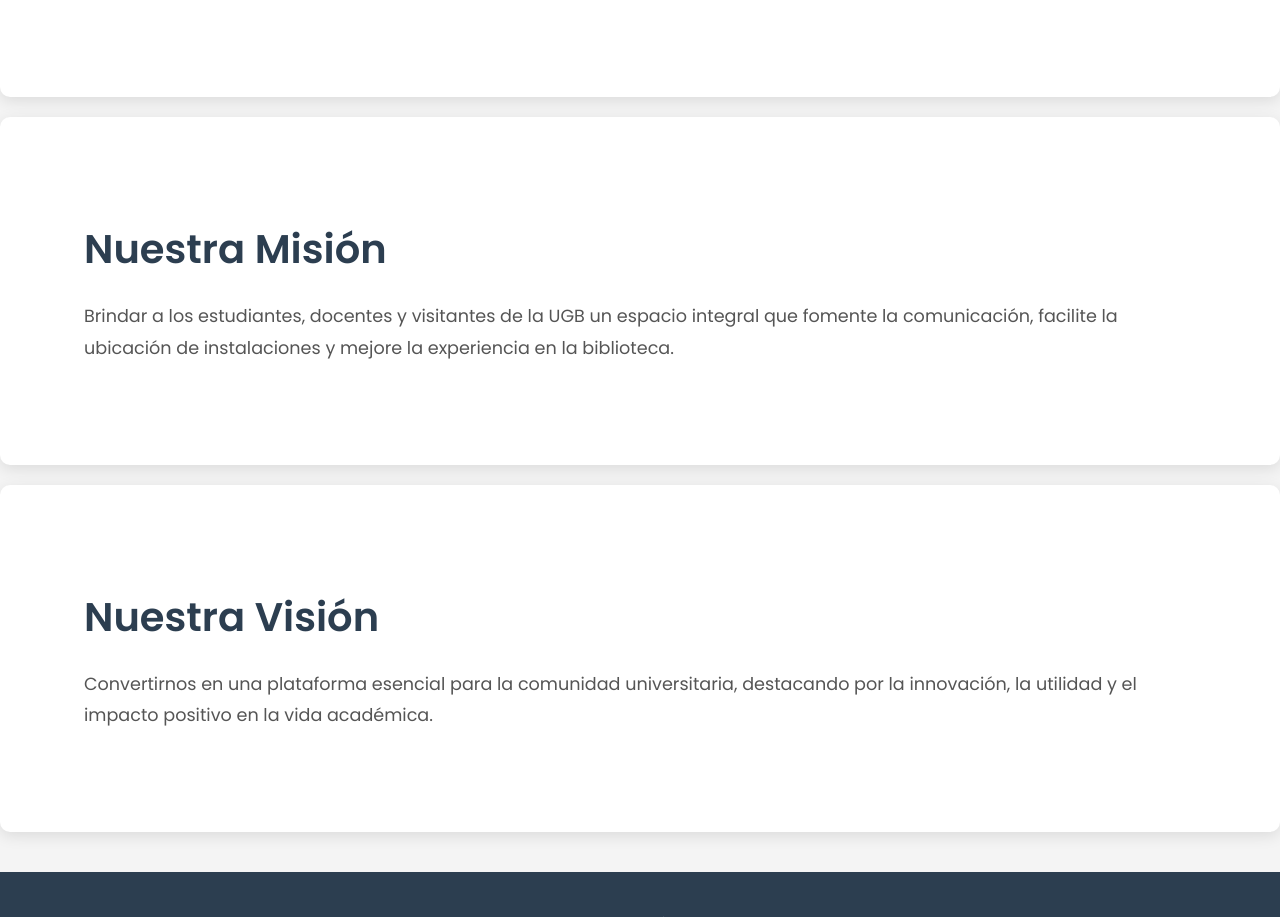
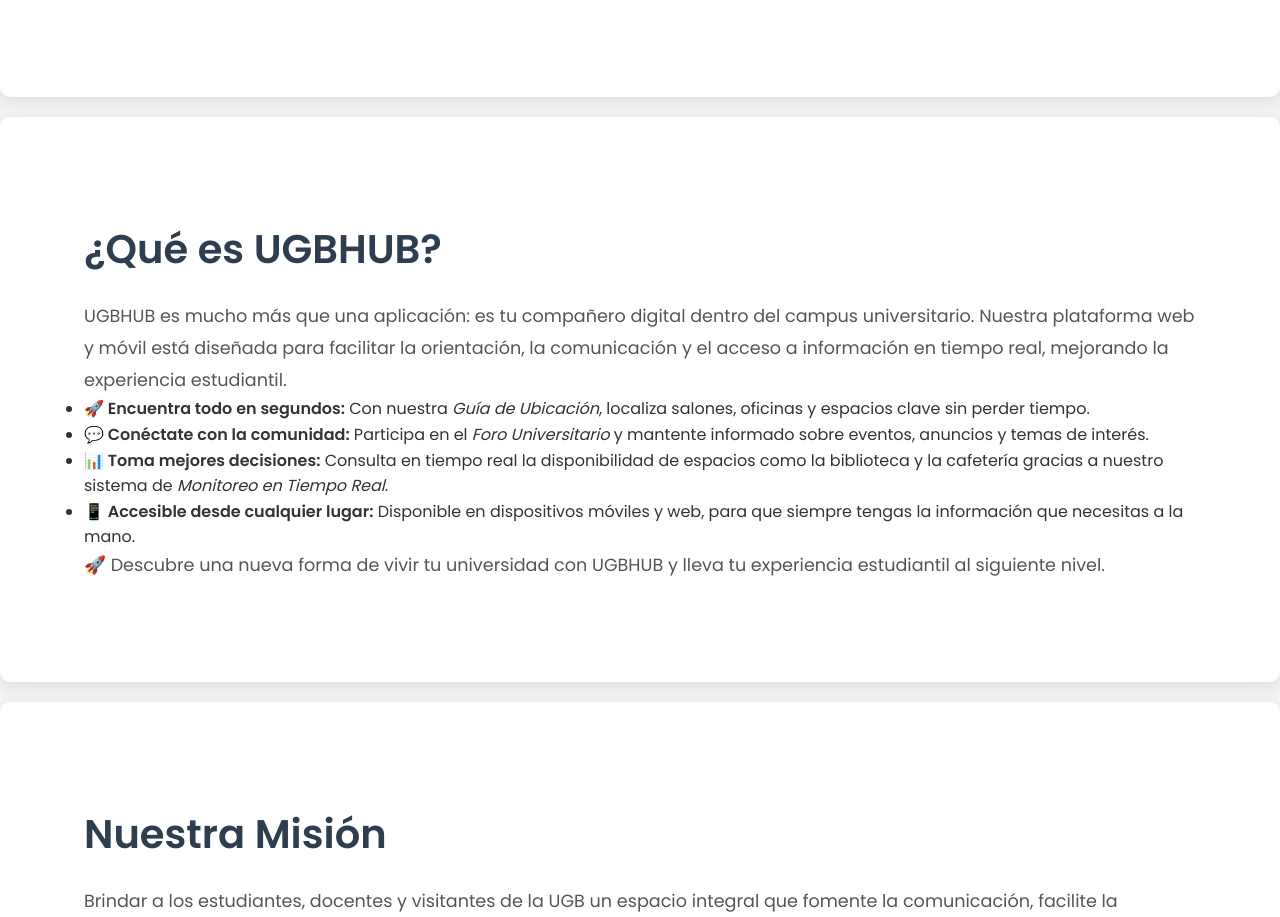
Before and after one commit to DavidQ12/Proyecto-UGB, a plain HTML site: page index.html in a window 1280 px wide. Shown: the part 974-1891 px from the top of the page. Drawn offline with Linux system fonts and the light colour scheme.

Commit message:
CAMBIOS EN PAGINA PRINCIPAL

```diff
--- a/index.html
+++ b/index.html
@@ -42,6 +42,20 @@
         </div>
     </section>
 
+    <section id="que-es-ugbhub" class="section">
+        <div class="container">
+            <h2>¿Qué es UGBHUB?</h2>
+            <p>UGBHUB es mucho más que una aplicación: es tu compañero digital dentro del campus universitario. Nuestra plataforma web y móvil está diseñada para facilitar la orientación, la comunicación y el acceso a información en tiempo real, mejorando la experiencia estudiantil.</p>
+            <ul>
+                <li><strong>🚀 Encuentra todo en segundos:</strong> Con nuestra <em>Guía de Ubicación</em>, localiza salones, oficinas y espacios clave sin perder tiempo.</li>
+                <li><strong>💬 Conéctate con la comunidad:</strong> Participa en el <em>Foro Universitario</em> y mantente informado sobre eventos, anuncios y temas de interés.</li>
+                <li><strong>📊 Toma mejores decisiones:</strong> Consulta en tiempo real la disponibilidad de espacios como la biblioteca y la cafetería gracias a nuestro sistema de <em>Monitoreo en Tiempo Real</em>.</li>
+                <li><strong>📱 Accesible desde cualquier lugar:</strong> Disponible en dispositivos móviles y web, para que siempre tengas la información que necesitas a la mano.</li>
+            </ul>
+            <p>🚀 Descubre una nueva forma de vivir tu universidad con UGBHUB y lleva tu experiencia estudiantil al siguiente nivel.</p>
+        </div>
+    </section>
+
     <section id="mision" class="section">
         <div class="container">
             <h2>Nuestra Misión</h2>
```
